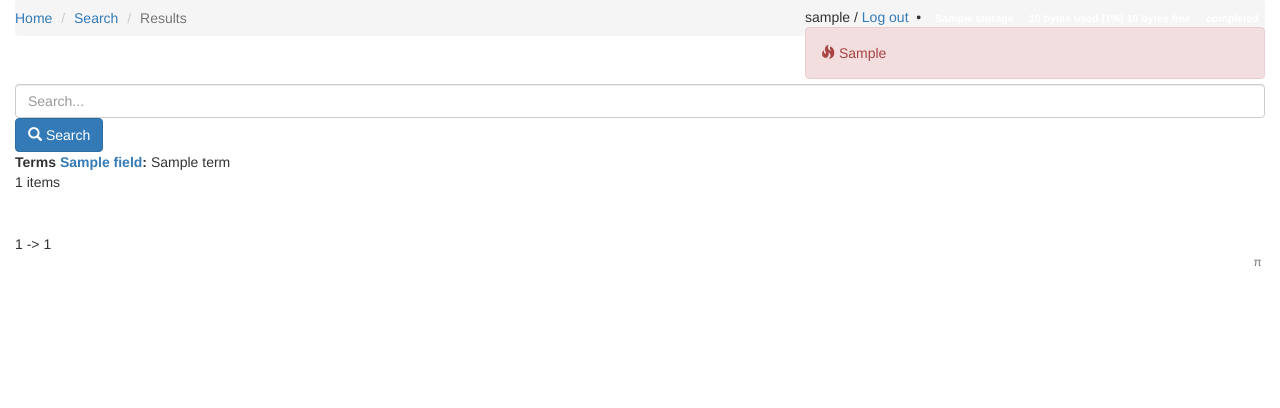
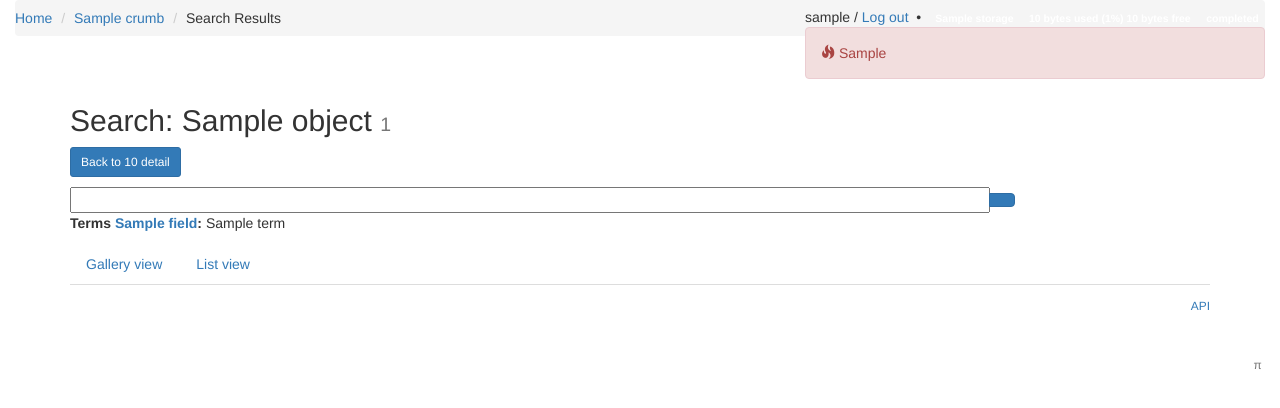
Before and after one commit to denshoproject/ddr-local, a Django app: template ddrlocal/webui/templates/webui/search/results.html in a window 1280 px wide. Shown: the part 52-460 px from the top of the page. Run offline with Django 3.2, Linux system fonts and the light colour scheme; the template is opened without the code that fills it: most values are stand-ins (such as "Sample title", 1, 10 or a date in 2020); form fields are guessed from the names that the template uses; some libraries are stand-ins or nearby versions.

Commit message:
searching: Search UI view,templatetags,templage from ddrpublic

```diff
--- a/ddrlocal/webui/templates/webui/search/results.html
+++ b/ddrlocal/webui/templates/webui/search/results.html
@@ -1,16 +1,54 @@
-{% extends "webui/search/base.html" %}
+{% extends "base.html" %}
 {% load bootstrap_pagination webui_tags %}
+
 
 {% block title %}Search Results{% endblock %}
 
 
 {% block breadcrumbs %}{{ block.super }}
-<li class="active">Results</li>
+{% if object %}
+
+{% breadcrumbs object.breadcrumbs True %}
+<li>Search Results</li>
+
+{% else %}{# object #}
+
+<li>
+  <a href="{{ object.links.html }}">
+    {{ object.title }}
+  </a>
+</li>
+<li>Search Results</li>
+
+{% endif %}
 {% endblock breadcrumbs %}
 
+
 {% block content %}
-  <div class="row-fluid">
-    <div class="span12">
+
+<!-- query
+
+{{ query_json|safe }}
+
+-->
+
+<section class="container" id="portfolio">
+  <div class="row">
+    <div class="col-sm-12 col-md-12">
+
+{% if object %}
+<h2>
+  Search:
+  {{ object.title }}
+  <small>{{ object.id }}</small>
+</h2>
+<p>
+  <a class="btn btn-primary btn-sm" href="{{ object.links.html }}">
+    <i class="fa fa-arrow-circle-left"></i>
+    Back to {{ object.model }} detail
+  </a>
+</p>
+{% endif %}{# object #}
 
 {% if error_message %}
 <p class="error">
@@ -18,13 +56,70 @@
 </p>
 {% endif %}
 
-<p></p>
+<!-- --------------------------------------------------------------- -->
 
-<form role="form" action="{% url "webui-search-results" %}" method="get">
-  <input name="query" id="id_query" type="text" class="form-control" placeholder="Search..." value="{{ query }}">
-  <button type="submit" class="btn btn-primary"><span class="glyphicon glyphicon-search"></span> Search</button>
+<form action="{{ this_url }}" method="get">
+  <div class="row">
+    <div class="col-sm-10 col-md-10">
+      <div class="input-group">
+        {{ search_form.fulltext }}
+        <span class="input-group-btn">
+          <button class="btn btn-primary"><i class="fa fa-search"></i></button>
+        </span>
+      </div>
+    </div><!-- .col -->
+  </div><!-- .row -->
+{% if searching %}
+  <div class="row">
+	<div class="col-sm-12 col-md-12">
+
+          <div class="panel-group" id="filters_accordion">
+              <div class="panel panel-default">
+                  <div class="panel-heading">
+                      <h4 class="panel-title">
+                          <a id="searchfilters" data-toggle="collapse" data-parent="#filters_accordion" href="#acordion1">
+                              <i class="fa fa-filter"></i> Filters
+                          </a>
+                      </h4>
+                  </div>
+                  <div id="acordion1" class="collapse {% if request.session.searchfilters == "open" %}in{% endif %}">
+                      <div class="panel-body">
+                          <div class="row">
+                            <div class="col-sm-12 col-md-12">
+                              <b>Topics</b><br />
+                              {{ search_form.topics }}
+                            </div>
+                          </div>
+                          <div class="row">
+                            <div class="col-sm-3 col-md-3">
+                              <b>Facilities</b><br />{{ search_form.facility }}
+                            </div>
+                            <div class="col-sm-3 col-md-3">
+                              <b>Format</b><br />{{ search_form.format }}
+                            </div>
+                            <div class="col-sm-3 col-md-3">
+                              <b>Genre</b><br />{{ search_form.genre }}
+                            </div>
+                          </div>
+                          <div class="row">
+                            <div class="col-sm-3 col-md-3">
+                              <b>Usage</b><br />{{ search_form.rights }}
+                            </div>
+                          </div>
+                          <p>
+                            <button class="btn btn-sm btn-primary"><i class="fa fa-filter"></i> Apply filters</button> <span class="muted small" style="padding-left:20px;">Use &lt;Ctrl&gt; or (⌘) keys to select multiple terms</span>
+                          </p>
+                      </div>
+                  </div>
+              </div>
+          </div>
+
+        </div>
+  </div><!-- .row -->
+{% endif %}{# searching #}
 </form>
 
+<!-- --------------------------------------------------------------- -->
 
 <div id="querymeta">
 
@@ -32,80 +127,93 @@
   <div class="terms">
     <b>Terms</b>
 
-    <strong><a href="{# url "webui-browse-facet" terms.field #}">{{ terms.field }}</a>:</strong>
+    <strong><a href="{% url "ui-browse-facet" terms.field %}">{{ terms.field }}</a>:</strong>
     {{ terms.term }}
 
-  </div>
-{% endif %}
-
-<!--
-  <div class="filters">
-    <b>Filters</b>
-    &mdash;
-
-    <span class="public">
-      <b>public:</b>
-{% if filters.public == "1" %}yes{% else %}<a href="?query={{ query }}&record_created={{ record_created }}&record_lastmod={{ sort.record_lastmod }}&public=1&workflow={{ filters.workflow }}">yes</a>{% endif %}
-/ {% if filters.public == "0" %}<b>no</b>{% else %}<a href="?query={{ query }}&record_created={{ record_created }}&record_lastmod={{ sort.record_lastmod }}&public=0&workflow={{ filters.workflow }}">no</a>{% endif %}
-{% if filters.public %}(<a href="?query={{ query }}&record_created={{ record_created }}&record_lastmod={{ sort.record_lastmod }}&public=&workflow={{ filters.workflow }}">clear</a>){% endif %}
-    </span>
-    &bull;
-    <span class="status">
-      <b>status:</b>
-{% if filters.status == "completed" %}completed{% else %}<a href="?query={{ query }}&record_created={{ record_created }}&record_lastmod={{ sort.record_lastmod }}&public={{ filters.public }}&status=completed">completed</a>{% endif %}
-/ {% if filters.status == "inprocess" %}inprocess{% else %}<a href="?query={{ query }}&record_created={{ record_created }}&record_lastmod={{ sort.record_lastmod }}&public={{ filters.public }}&status=inprocess">inprocess</a>{% endif %}
-{% if filters.status %}(<a href="?query={{ query }}&record_created={{ record_created }}&record_lastmod={{ sort.record_lastmod }}&public={{ filters.public }}&status=">clear</a>){% endif %}
-    </span>
-  </div>
--->
-
-<!--
-  <div class="sort">
-    <b>Sort</b>
-    &mdash;
-    <span class="record_created">
-      <b>record_created:</b>
-{% if sort.record_created == "asc" %}ascending{% else %}<a href="?query={{ query }}&record_created=asc&record_lastmod={{ sort.record_lastmod }}&public={{ filters.public }}&workflow={{ filters.workflow }}">ascending</a>{% endif %}
-/ {% if record_created.date == "desc" %}descending{% else %}<a href="?query={{ query }}&record_created=desc&record_lastmod={{ sort.record_lastmod }}&public={{ filters.public }}&workflow={{ filters.workflow }}">descending</a>{% endif %}
-{% if sort.record_created %}(<a href="?query={{ query }}&record_created=&record_lastmod={{ sort.record_lastmod }}&public={{ filters.public }}&workflow={{ filters.workflow }}">clear</a>){% endif %}
-    </span>
-    <span class="record_lastmod">
-      <b>record_lastmod:</b>
-{% if sort.record_lastmod == "asc" %}ascending{% else %}<a href="?query={{ query }}&record_created={{ record_created }}&record_lastmod=asc&public={{ filters.public }}&workflow={{ filters.workflow }}">ascending</a>{% endif %}
-/ {% if record_lastmod.date == "desc" %}descending{% else %}<a href="?query={{ query }}&record_created={{ record_created }}&record_lastmod=desc&public={{ filters.public }}&workflow={{ filters.workflow }}">descending</a>{% endif %}
-{% if sort.record_lastmod %}(<a href="?query={{ query }}&record_created={{ record_created }}&record_lastmod=&public={{ filters.public }}&workflow={{ filters.workflow }}">clear</a>){% endif %}
-    </span>
-  </div>
--->
-
-{% if page.object_list %}
-  <div>
-    {{ paginator.count }} items<br/>
   </div>
 {% endif %}
 
 </div><!-- .querymeta -->
 
 {% if page.object_list %}
+<div class="row"> <!-- results content -->
+    <div class="col-sm-12 col-md-12">
+        <!--  view selection tabs -->
+        <div class="tabs no-margin-top" style="margin:10px 0;">
+    <ul class="nav nav-tabs">
+        <li class="gallery {% if request.session.liststyle == "gallery" %}active{% endif %}">
+            <a href="#gallery_tab" data-toggle="tab">
+                <i class="fa fa-th"></i> Gallery view
+            </a>
+        </li>
+        <li class="list {% if request.session.liststyle == "list" %}active{% endif %}">
+            <a href="#list_tab" data-toggle="tab">
+                <i class="fa fa-list"></i> List view
+            </a>
+        </li>
+    </ul>
+    <div class="tab-content">
+        <div id="gallery_tab" class="tab-pane {% if request.session.liststyle == "gallery" %}active{% endif %}">
+            <div id="item-count">
+                {{ paginator.count }} items<br/>
+            </div>
+{% if paginator.num_pages > 1 %}
+{% bootstrap_paginate page range=10 show_first_last="true" %}
+{% endif %}
+            <div class="row">
+                <ul class="sort-destination isotope fullwidth" data-sort-id="isotope-list">
+{% for object in page.object_list %}
+{% galleryitem object %}
+{% endfor %}
+                </ul>
+            </div><!-- /.masonry-container -->
 
 {% if paginator.num_pages > 1 %}
 {% bootstrap_paginate page range=10 show_first_last="true" %}
 {% endif %}
 
-{% for hit in page.object_list %}
-  {% if hit.model == "collection" %}{% collection hit %}{% endif %}
-  {% if hit.model == "entity" %}{% entity hit %}{% endif %}
-  {% if hit.model == "file" %}{% file hit %}{% endif %}
+        </div> <!-- end gallery_tab -->
+        <div id="list_tab" class="tab-pane {% if request.session.liststyle == "list" %}active{% endif %}">
+              <div id="item-count">
+                {{ paginator.count }} items<br/>
+              </div>
+
+{% if paginator.num_pages > 1 %}
+{% bootstrap_paginate page range=10 show_first_last="true" %}
+{% endif %}
+
+{% for object in page.object_list %}
+{% listitem object %}
 {% endfor %}
 
 {% if paginator.num_pages > 1 %}
 {% bootstrap_paginate page range=10 show_first_last="true" %}
 {% endif %}
 
+        </div> <!-- end list_tab -->
+    </div> <!-- end tabs content -->
+</div> <!-- end tabs -->
+    </div>
+</div> <!-- .row results content -->
 {% endif %}
+    </td>
+  </tr>
+</table>
 
-  </div><!-- .span12 -->
-</div><!-- .row-fluid -->
+    </div><!-- .col-sm-12 col-md-12 -->
+  </div><!-- .row -->
 
+  <!-- query
 
+{{ query_json|safe }}
+
+  -->
+  <div class="row">
+    <div class="col-sm-12 col-md-12 text-muted text-right">
+      <small><a class="api" href="{{ api_url }}">API</a></small>
+    </div>
+
+  </div><!-- .row -->
+
+</section><!-- .container-fluid -->
 {% endblock content %}
--- a/ddrlocal/webui/templatetags/webui_tags.py
+++ b/ddrlocal/webui/templatetags/webui_tags.py
@@ -26,7 +26,31 @@ def breadcrumbs(obj, endpoint=''):
     t = template.loader.get_template('webui/breadcrumbs.html')
     return t.render({'breadcrumbs': breadcrumbs})
 
+def galleryitem( obj ):
+    """gallery-view item template
+    """
+    try:
+        model_plural = MODEL_PLURALS[obj['model']]
+    except:
+        return """<div class="media " style="border:2px dashed red;">%s</div>""" % str(obj)
+    template_path = 'ui/%s/gallery-object.html' % model_plural
+    t = template.loader.get_template(template_path)
+    return t.render({'object':obj})
+
+def listitem( obj ):
+    """list-view item template
+    """
+    try:
+        model_plural = MODEL_PLURALS[obj['model']]
+    except:
+        return """<div class="media " style="border:2px dashed red;">%s</div>""" % str(obj)
+    template_path = 'ui/%s/list-object.html' % model_plural
+    t = template.loader.get_template(template_path)
+    return t.render({'object':obj})
+
 register.simple_tag(collection)
 register.simple_tag(entity)
 register.simple_tag(file)
 register.simple_tag(breadcrumbs)
+register.simple_tag(galleryitem)
+register.simple_tag(listitem)
--- a/ddrlocal/webui/urls.py
+++ b/ddrlocal/webui/urls.py
@@ -2,7 +2,7 @@ from django.conf.urls import include, url
 from django.views.generic import TemplateView
 
 from webui import api
-from views import merge, search, supervisord
+from views import merge, search, searching, supervisord
 from views import collections, entities, files
 from webui import views
 
@@ -38,7 +38,7 @@ urlpatterns = [
     url(r'^search/admin/$', search.admin, name='webui-search-admin'),
     url(r'^search/reindex/$', search.reindex, name='webui-search-reindex'),
     #url(r'^search/(?P<field>[\w]+):(?P<term>[\w ,]+)/$', search.term_query, name='webui-search-term-query'),
-    url(r'^search/$', search.search_ui, name='webui-search'),
+    url(r'^search/$', searching.search_ui, name='webui-search'),
 
     # merge
 
```
Also changed, not shown: ddrlocal/webui/views/searching.py (added, +132 -0 lines).
